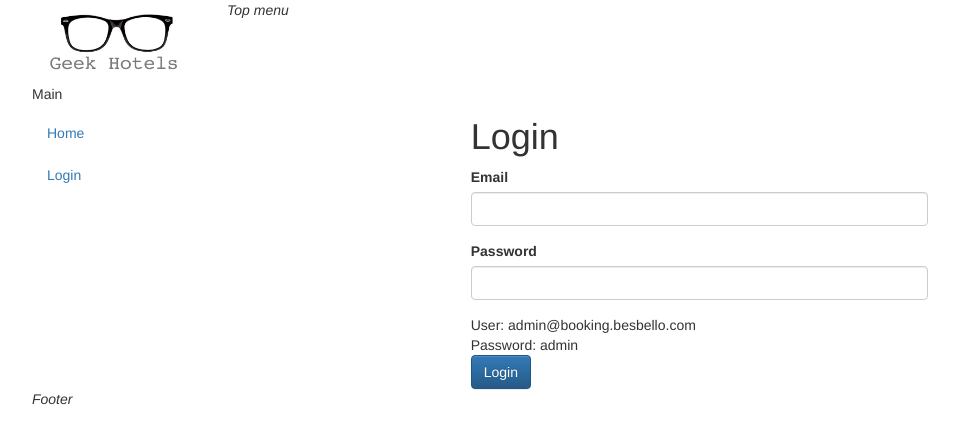
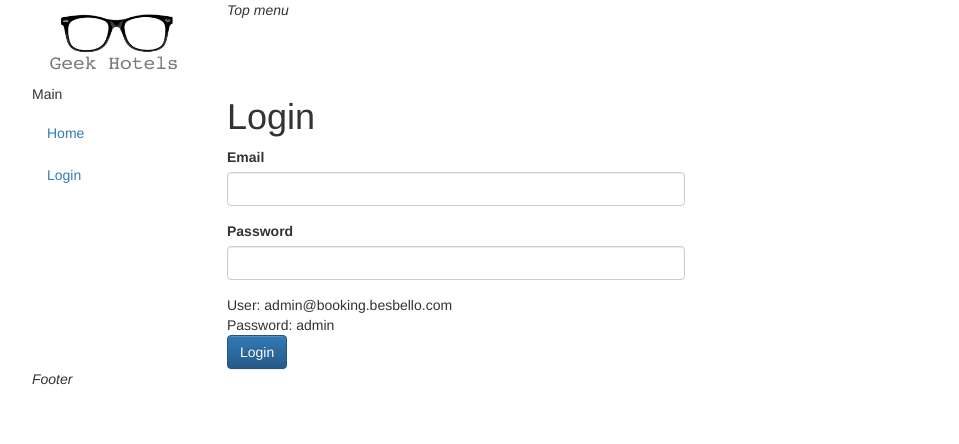
Before and after one commit to drzippie/booking-test-app, a CakePHP app: template app/View/Users/login.ctp in a window 1280 px wide. Shown: the top 444 px of the page, without its empty margins (38-997 px from the left). Run offline with PHP 8.4 and a stand-in for CakePHP, Linux system fonts and the light colour scheme; the template is opened without the code that fills it, so the values that code supplies are empty; form fields are guessed from the names that the template uses; some libraries are stand-ins or nearby versions.

Commit message:
Indent code

```diff
--- a/app/View/Users/login.ctp
+++ b/app/View/Users/login.ctp
@@ -1,17 +1,6 @@
-
 <div class="row">
-	<div class="col-xs-3">
-	  	</div>
-	<div class="col-xs-9">
-		<div class="row" style="margin-top: 10px; margin-bottom: 10px;">
-
- 	</div>
-
-
-<div class="row">
-
-	<div class="col-xs-8 form ">
-		<h1 class="tituloPropiedad"><?= __( 'Login') ?></h1>
+	<div class="col-xs-6 form ">
+		<h1 ><?= __( 'Login') ?></h1>
 		<?php echo $this->Session->flash('auth'); ?>
 		<?php echo $this->Form->create('User'); ?>
 		<div class="form-group">
@@ -30,27 +19,10 @@
  				</div>
 
  			</div>
-
-
 	 	</div>
-
-
 		<button type="submit" class="btn   btn-primary">
   			  <?php  echo __('Login' ) ;?>
 		</button>
-
 		<?php echo $this->Form->end( ); ?>
 	</div>
-<div class="col-xs-2">
-
 </div>
-
-
-
-
-</div>
-
-
- 			</div>
-
-</div>
```
Also changed, not shown: app/View/Hotels/admin_index.ctp (+16 -77 lines), app/View/Main/home.ctp (+0 -14 lines). Lines whose indentation alone changed are shown as unchanged.
